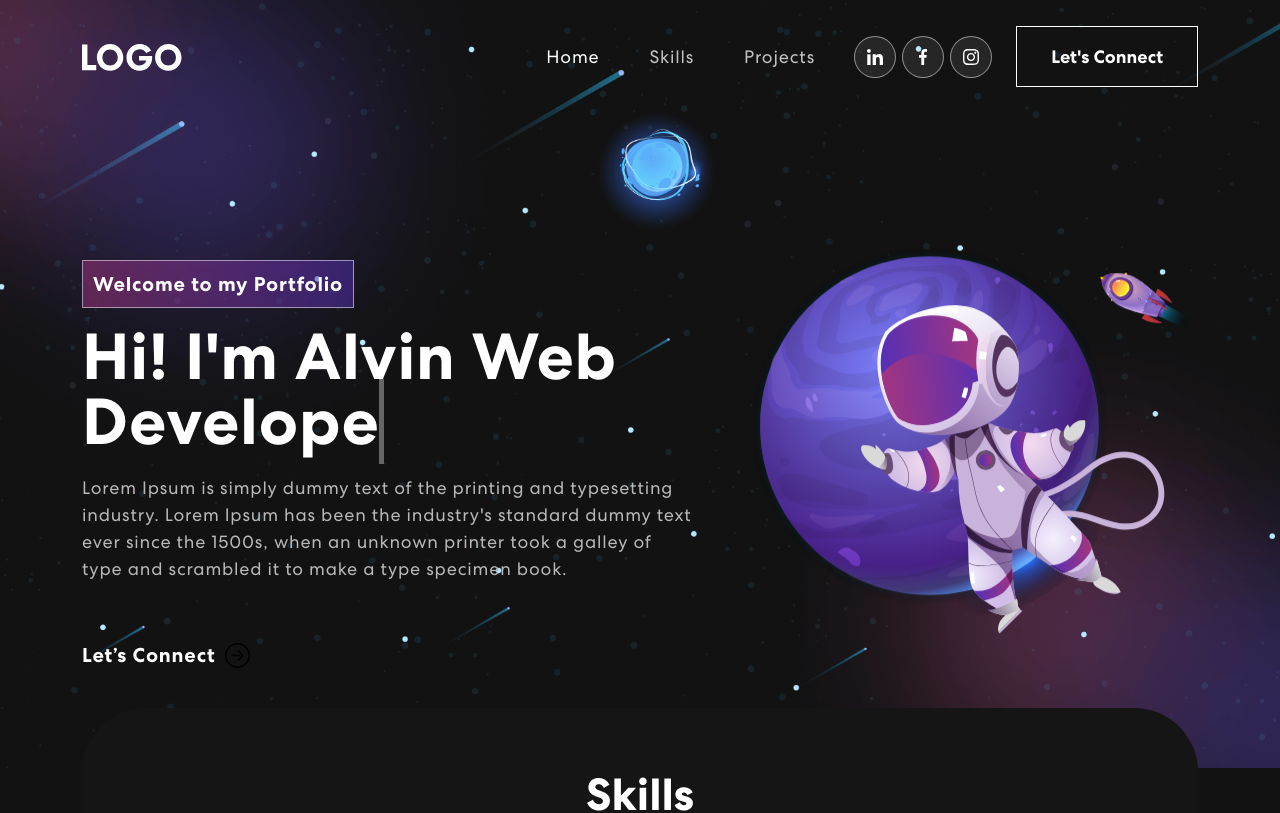
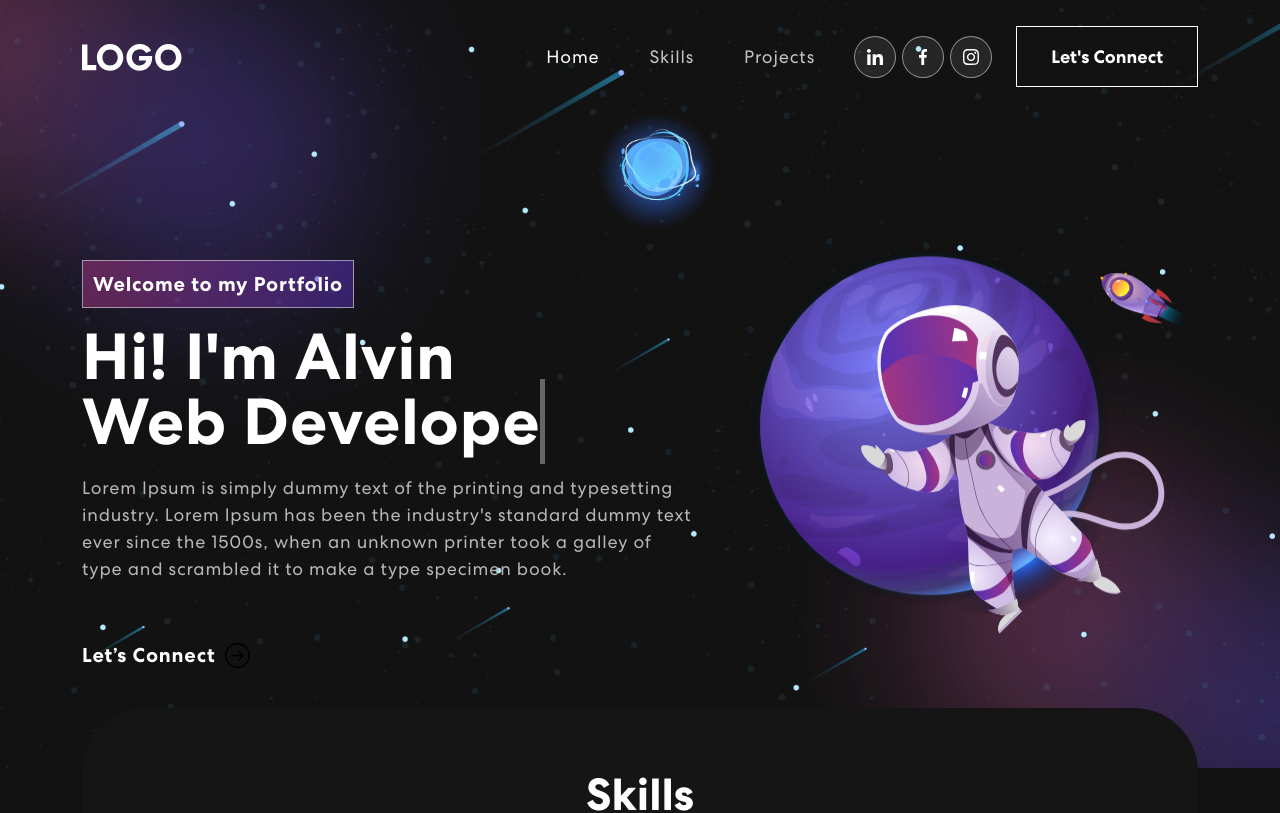
Before and after one commit to ayoung58/personal-portfolio-website, a React (Create React App) app: page / in a window 1280 px wide. Shown: the top 813 px of the page. Built offline with nearby package versions, Linux system fonts and the light colour scheme.

Commit message:
Adjust styling for banner and footer

```diff
--- a/src/App.css
+++ b/src/App.css
@@ -587,7 +587,7 @@
 
 /************ Footer Css ************/
 .footer {
-  padding: 0 0 50px 0;
+  padding: 1.25em 0 1.25em 0;
   background-image: url('./assets/img/footer-bg.png');
   background-position: center center;
   background-size: cover;
@@ -604,6 +604,7 @@
   letter-spacing: 0.5px;
   margin-top: 20px;
 }
+
 /*
 .App {
   text-align: center;
--- a/src/components/Banner.js
+++ b/src/components/Banner.js
@@ -81,7 +81,7 @@
               <div className={isVisible ? "animate__animated animate__fadeIn" : ""}>
                 <span className="tagline">Welcome to my Portfolio</span>
                 {/* text changes with state */}
-                <h1>{`Hi! I'm Alvin`} <span className="txt-rotate" dataPeriod="1000" data-rotate='[ "Web Developer", "Web Designer", "UI/UX Designer" ]'><span className="wrap">{text}</span></span></h1>
+                <h1>{`Hi! I'm Alvin`} <div className="txt-rotate" dataPeriod="1000" data-rotate='[ "Web Developer", "Web Designer", "UI/UX Designer" ]'><span className="wrap">{text}</span></div></h1>
                   <p>Lorem Ipsum is simply dummy text of the printing and typesetting industry. Lorem Ipsum has been the industry's standard dummy text ever since the 1500s, when an unknown printer took a galley of type and scrambled it to make a type specimen book.</p>
                     <HashLink className="text-decoration-none" to='#connect'>
                     <button onClick={() => console.log('connect')}><span>Let’s Connect</span> <ArrowRightCircle size={25} /></button>
```
